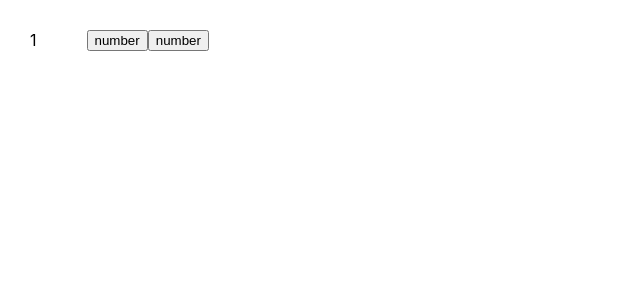
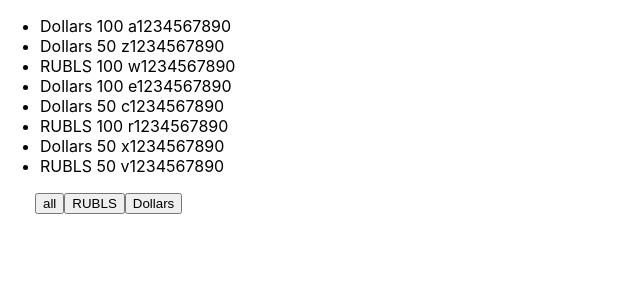
Before and after one commit to XAOC614/MicroTasks, a React (Create React App) app: page / in a window 1280 px wide. Shown: the top 300 px of the page, without its empty margins (0-640 px from the left). Built offline with nearby package versions, Linux system fonts and the light colour scheme.

Commit message:
Homework filter with NewComponents

```diff
--- a/src/App.tsx
+++ b/src/App.tsx
@@ -1,24 +1,51 @@
 import React, {useState} from 'react';
 import './App.css';
+import {NewComponent} from "./NewComponent";
 
+export type FilterType = 'all'|'RUBLS'|'Dollars'
 
 function App() {
-    // let a = 1
-    let [a, setA] = useState(1)
-    const onClickHandler = () => {
-        setA(++a)
-        console.log(a)
+    const [money, setMoney] = useState([
+        { banknots: 'Dollars', value: 100, number: ' a1234567890' },
+        { banknots: 'Dollars', value: 50, number: ' z1234567890' },
+        { banknots: 'RUBLS', value: 100, number: ' w1234567890' },
+        { banknots: 'Dollars', value: 100, number: ' e1234567890' },
+        { banknots: 'Dollars', value: 50, number: ' c1234567890' },
+        { banknots: 'RUBLS', value: 100, number: ' r1234567890' },
+        { banknots: 'Dollars', value: 50, number: ' x1234567890' },
+        { banknots: 'RUBLS', value: 50, number: ' v1234567890' },
+    ])
+    const [a,setA] = useState<FilterType>('all')
+
+    let currentMoney = money
+    if( a  ==='RUBLS'){
+        currentMoney = money.filter((fm)=>fm.banknots==='RUBLS')
+    }if( a  ==='Dollars'){
+        currentMoney = money.filter((fm)=>fm.banknots==='Dollars')
     }
-    const onClickHandler2 = ()=>{
-        setA(a=0)
-        console.log(a)
+    const onClickFilterHandler = (nameButton:FilterType) => {
+        setA(nameButton);
     }
     return (
-        <div className="App">
-            <div>{a}</div>
-            <button onClick={onClickHandler}>number</button>
-            <button onClick={onClickHandler2}>number</button>
-        </div>
+      <>
+          <NewComponent  callback={onClickFilterHandler} current={currentMoney} />
+          {/*<ul>*/}
+          {/*    {currentMoney.map((el,index)=> {*/}
+          {/*        return(*/}
+          {/*            <li key={index}>*/}
+          {/*                <span>  {el.banknots}  </span>*/}
+          {/*                <span>  {el.value}  </span>*/}
+          {/*                <span>  {el.number}  </span>*/}
+          {/*            </li>*/}
+          {/*        )*/}
+          {/*    })}*/}
+          {/*</ul>*/}
+          {/*<div style={{marginLeft: '35px'}}>*/}
+          {/*    <button onClick={()=>onClickFilterHandler('all')}> all </button>*/}
+          {/*    <button onClick={()=>onClickFilterHandler('RUBLS')}> RUBLS </button>*/}
+          {/*    <button onClick={()=>onClickFilterHandler('Dollars')}> Dollars </button>*/}
+          {/*</div>*/}
+      </>
     );
 }
 
--- a/src/NewComponent.tsx
+++ b/src/NewComponent.tsx
@@ -1,45 +1,36 @@
 import React from "react";
+import {FilterType} from "./App";
 
-// type NewComponentPropsType ={
-//     students: Array <studentType>
-// }
-// type studentType ={
-//     id:number
-//     name:string
-//     age:number
-//
-// }
+type NewComponentType = {
+    callback: (nameButton:FilterType) => void
+    current:Array<Money>
+}
+type Money ={
+    banknots: string
+    value: number
+    number: string
+}
 
-export const NewComponent = () => {
-    const topCars = [
-        {manufacturer:'BMW', model:'m5cs'},
-        {manufacturer:'Mercedes', model:'e63s'},
-        {manufacturer:'Audi', model:'rs6'}
-    ]
 
-    return(
-        <div>
-            {topCars.map((el , index) => {
+export const NewComponent = (props:NewComponentType) => {
+    return (
+        <>
+        <ul>
+            {props.current.map((el,index)=> {
                 return(
-                    <table>
-                        <td>{index+1}</td>
-                        <td>{el.manufacturer}</td>
-                        <td>{el.model}</td>
-                    </table>
+                    <li key={index}>
+                        <span>  {el.banknots}  </span>
+                        <span>  {el.value}  </span>
+                        <span>  {el.number}  </span>
+                    </li>
                 )
             })}
-            {/*<ul>*/}
-            {/*    {props.students.map((el) => {*/}
-            {/*        return( <li key={el.id}>*/}
-            {/*                <span>{el.name}</span>*/}
-            {/*                <span>  age:  {el.age}</span>*/}
-            {/*            </li>*/}
-            {/*        )*/}
-            {/*    }*/}
-            {/*    )*/}
-            {/*    }*/}
-            {/*   */}
-            {/*</ul>*/}
-        </div>
-    )
+        </ul>
+    <div style={{marginLeft: '35px'}}>
+        <button onClick={()=>props.callback('all')}> all </button>
+        <button onClick={()=>props.callback('RUBLS')}> RUBLS </button>
+        <button onClick={()=>props.callback('Dollars')}> Dollars </button>
+    </div>
+        </>
+    );
 }
```
